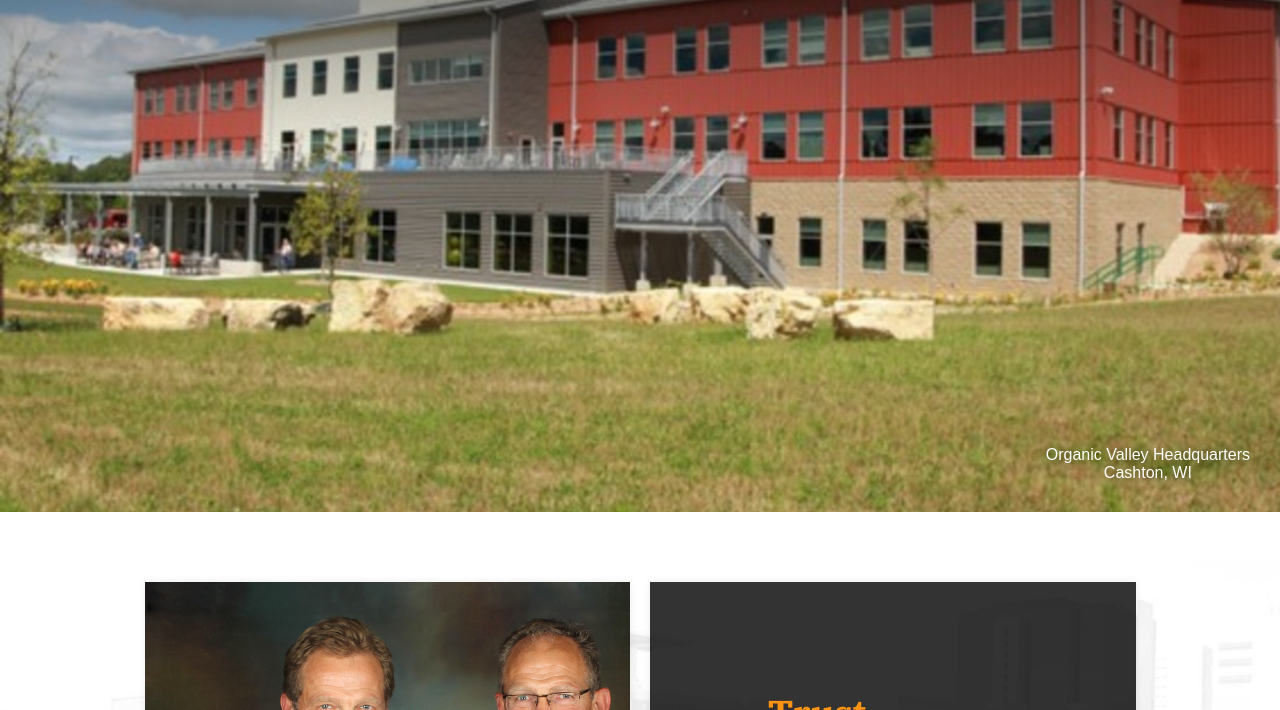
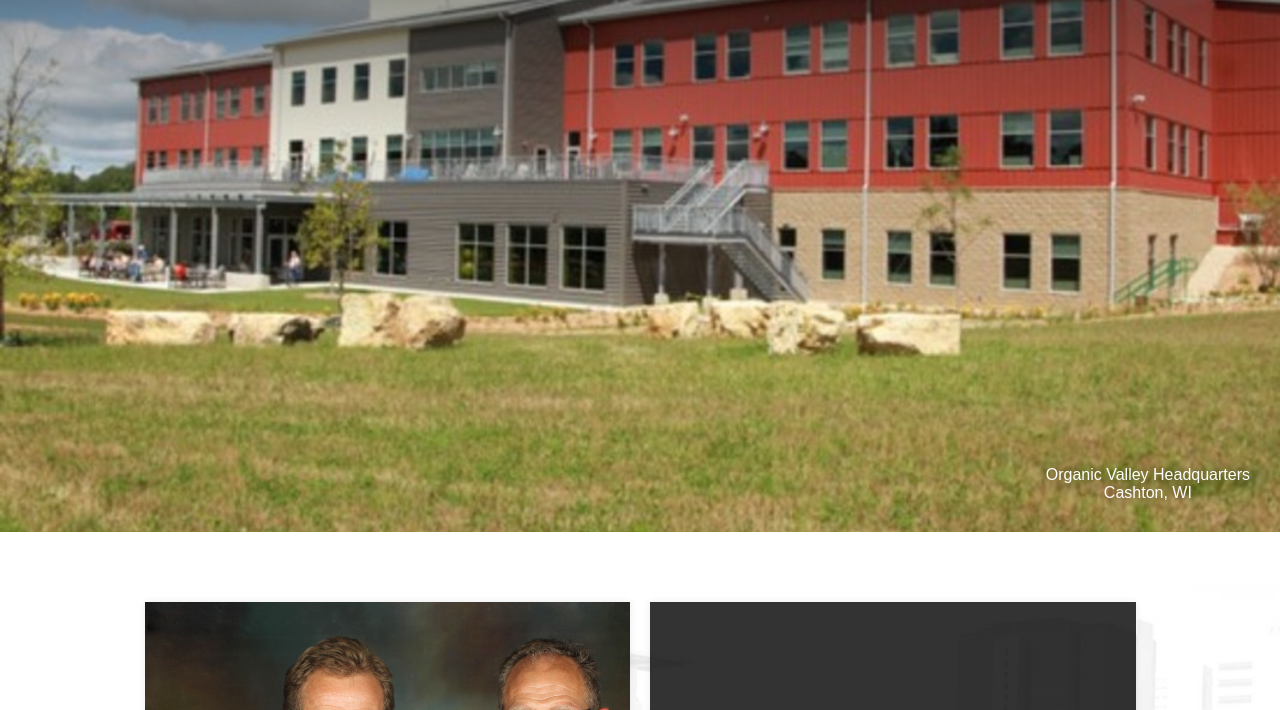
Before and after one commit to mostlyclicks/wb2019, a Gatsby site: page / in a window 1280 px wide. Shown: the part 174-884 px from the top of the page. Built offline with nearby package versions, Linux system fonts and the light colour scheme; Gatsby itself is replaced by a stand-in of ours; a web font is replaced by a local one.

Commit message:
make desktop large bigger

```diff
--- a/src/components/ProjectHero.js
+++ b/src/components/ProjectHero.js
@@ -58,7 +58,7 @@ const StyledProjectHero = styled.div`
   `}
   ${screen.desktopLarge`
     width:100%;
-    height:700px;
+    height:90vh;
   `}
 `
 const ProjectHero = () => {
```
